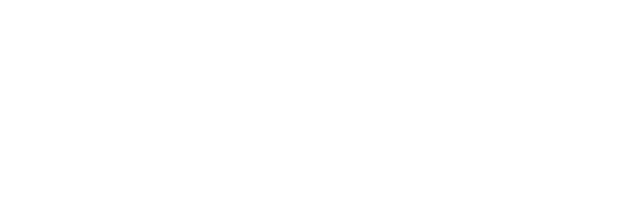
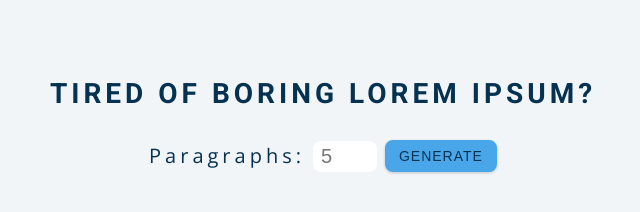
Before and after one commit to yashvaish2021/lorem-ipsun-project, a plain HTML site: page index.html in a window 1280 px wide. Shown: the whole page, without its empty margins (317-957 px from the left). Drawn offline with nearby package versions, Linux system fonts and the light colour scheme.

Commit message:
Added final html and css file

```diff
--- a/index.html
+++ b/index.html
@@ -10,6 +10,15 @@
 </head>
 
 <body>
+    <section class="section-center">
+        <h3>tired of boring lorem ipsum?</h3>
+        <form class="lorem-form">
+            <label for="amount">paragraphs:</label>
+            <input type="number" name="amount" id="amount" placeholder="5" />
+            <button type="submit" class="btn">generate</button>
+        </form>
+        <article class="lorem-text"></article>
+    </section>
     <script src="./app.js"></script>
 
 </body>
--- a/style.css
+++ b/style.css
@@ -0,0 +1,240 @@
+@import url("https://fonts.googleapis.com/css?family=Open+Sans|Roboto:400,700&display=swap");
+
+/*
+===============
+Variables
+===============
+*/
+
+:root {
+    /* dark shades of primary color*/
+    --clr-primary-1: hsl(205, 86%, 17%);
+    --clr-primary-2: hsl(205, 77%, 27%);
+    --clr-primary-3: hsl(205, 72%, 37%);
+    --clr-primary-4: hsl(205, 63%, 48%);
+    /* primary/main color */
+    --clr-primary-5: #49a6e9;
+    /* lighter shades of primary color */
+    --clr-primary-6: hsl(205, 89%, 70%);
+    --clr-primary-7: hsl(205, 90%, 76%);
+    --clr-primary-8: hsl(205, 86%, 81%);
+    --clr-primary-9: hsl(205, 90%, 88%);
+    --clr-primary-10: hsl(205, 100%, 96%);
+    /* darkest grey - used for headings */
+    --clr-grey-1: hsl(209, 61%, 16%);
+    --clr-grey-2: hsl(211, 39%, 23%);
+    --clr-grey-3: hsl(209, 34%, 30%);
+    --clr-grey-4: hsl(209, 28%, 39%);
+    /* grey used for paragraphs */
+    --clr-grey-5: hsl(210, 22%, 49%);
+    --clr-grey-6: hsl(209, 23%, 60%);
+    --clr-grey-7: hsl(211, 27%, 70%);
+    --clr-grey-8: hsl(210, 31%, 80%);
+    --clr-grey-9: hsl(212, 33%, 89%);
+    --clr-grey-10: hsl(210, 36%, 96%);
+    --clr-white: #fff;
+    --clr-red-dark: hsl(360, 67%, 44%);
+    --clr-red-light: hsl(360, 71%, 66%);
+    --clr-green-dark: hsl(125, 67%, 44%);
+    --clr-green-light: hsl(125, 71%, 66%);
+    --clr-black: #222;
+    --ff-primary: "Roboto", sans-serif;
+    --ff-secondary: "Open Sans", sans-serif;
+    --transition: all 0.3s linear;
+    --spacing: 0.25rem;
+    --radius: 0.5rem;
+    --light-shadow: 0 5px 15px rgba(0, 0, 0, 0.1);
+    --dark-shadow: 0 5px 15px rgba(0, 0, 0, 0.2);
+    --max-width: 1170px;
+    --fixed-width: 620px;
+}
+
+/*
+===============
+Global Styles
+===============
+*/
+
+*,
+::after,
+::before {
+    margin: 0;
+    padding: 0;
+    box-sizing: border-box;
+}
+
+body {
+    font-family: var(--ff-secondary);
+    background: var(--clr-grey-10);
+    color: var(--clr-grey-1);
+    line-height: 1.5;
+    font-size: 0.875rem;
+}
+
+ul {
+    list-style-type: none;
+}
+
+a {
+    text-decoration: none;
+}
+
+img:not(.logo) {
+    width: 100%;
+}
+
+img {
+    display: block;
+}
+
+h1,
+h2,
+h3,
+h4 {
+    letter-spacing: var(--spacing);
+    text-transform: capitalize;
+    line-height: 1.25;
+    margin-bottom: 0.75rem;
+    font-family: var(--ff-primary);
+}
+
+h1 {
+    font-size: 3rem;
+}
+
+h2 {
+    font-size: 2rem;
+}
+
+h3 {
+    font-size: 1.25rem;
+}
+
+h4 {
+    font-size: 0.875rem;
+}
+
+p {
+    margin-bottom: 1.25rem;
+    color: var(--clr-grey-5);
+}
+
+@media screen and (min-width: 800px) {
+    h1 {
+        font-size: 4rem;
+    }
+
+    h2 {
+        font-size: 2.5rem;
+    }
+
+    h3 {
+        font-size: 1.75rem;
+    }
+
+    h4 {
+        font-size: 1rem;
+    }
+
+    body {
+        font-size: 1rem;
+    }
+
+    h1,
+    h2,
+    h3,
+    h4 {
+        line-height: 1;
+    }
+}
+
+/*  global classes */
+
+.btn {
+    text-transform: uppercase;
+    background: var(--clr-primary-5);
+    color: var(--clr-primary-1);
+    padding: 0.375rem 0.75rem;
+    letter-spacing: 1px;
+    display: inline-block;
+    transition: var(--transition);
+    font-size: 0.875rem;
+    border: 2px solid var(--clr-primary-5);
+    cursor: pointer;
+    box-shadow: 0 1px 3px rgba(0, 0, 0, 0.2);
+    border-radius: var(--radius);
+}
+
+.btn:hover {
+    color: var(--clr-primary-5);
+    background: var(--clr-primary-8);
+    border-color: var(--clr-primary-8);
+}
+
+/* section */
+.section {
+    padding: 5rem 0;
+}
+
+.section-center {
+    width: 90vw;
+    margin: 0 auto;
+    max-width: 40rem;
+    margin-top: 5rem;
+    text-align: center;
+}
+
+@media screen and (min-width: 992px) {
+    .section-center {
+        width: 95vw;
+    }
+}
+
+main {
+    min-height: 100vh;
+    display: grid;
+    place-items: center;
+}
+
+/*
+===============
+Lorem Ipsum
+===============
+*/
+h3 {
+    text-transform: uppercase;
+    color: var(--clr-primary-1);
+}
+
+.lorem-form {
+    text-transform: capitalize;
+    letter-spacing: var(--spacing);
+    margin-top: 2rem;
+    margin-bottom: 4rem;
+    display: flex;
+    justify-content: center;
+    align-items: center;
+}
+
+label {
+    font-size: 1.25rem;
+    color: var(--clr-primary-1);
+}
+
+input {
+    padding: 0.25rem 0.5rem;
+
+    width: 4rem;
+    border-radius: var(--radius);
+    border: none;
+    margin: 0 0.5rem;
+    font-size: 1.25rem;
+}
+
+button {
+    background: var(--clr-primary-10);
+}
+
+.result {
+    margin-bottom: 2rem;
+}
```
